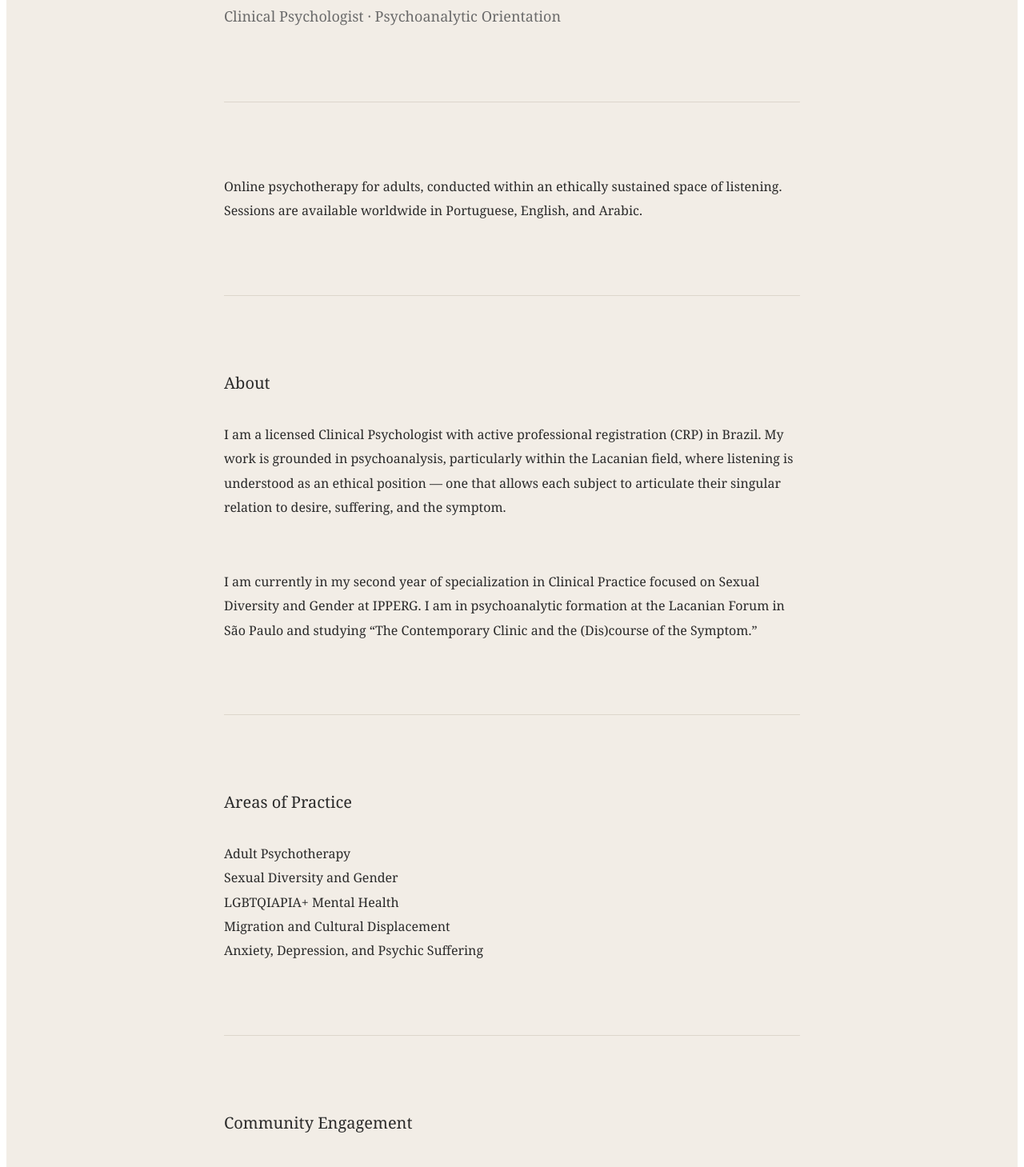
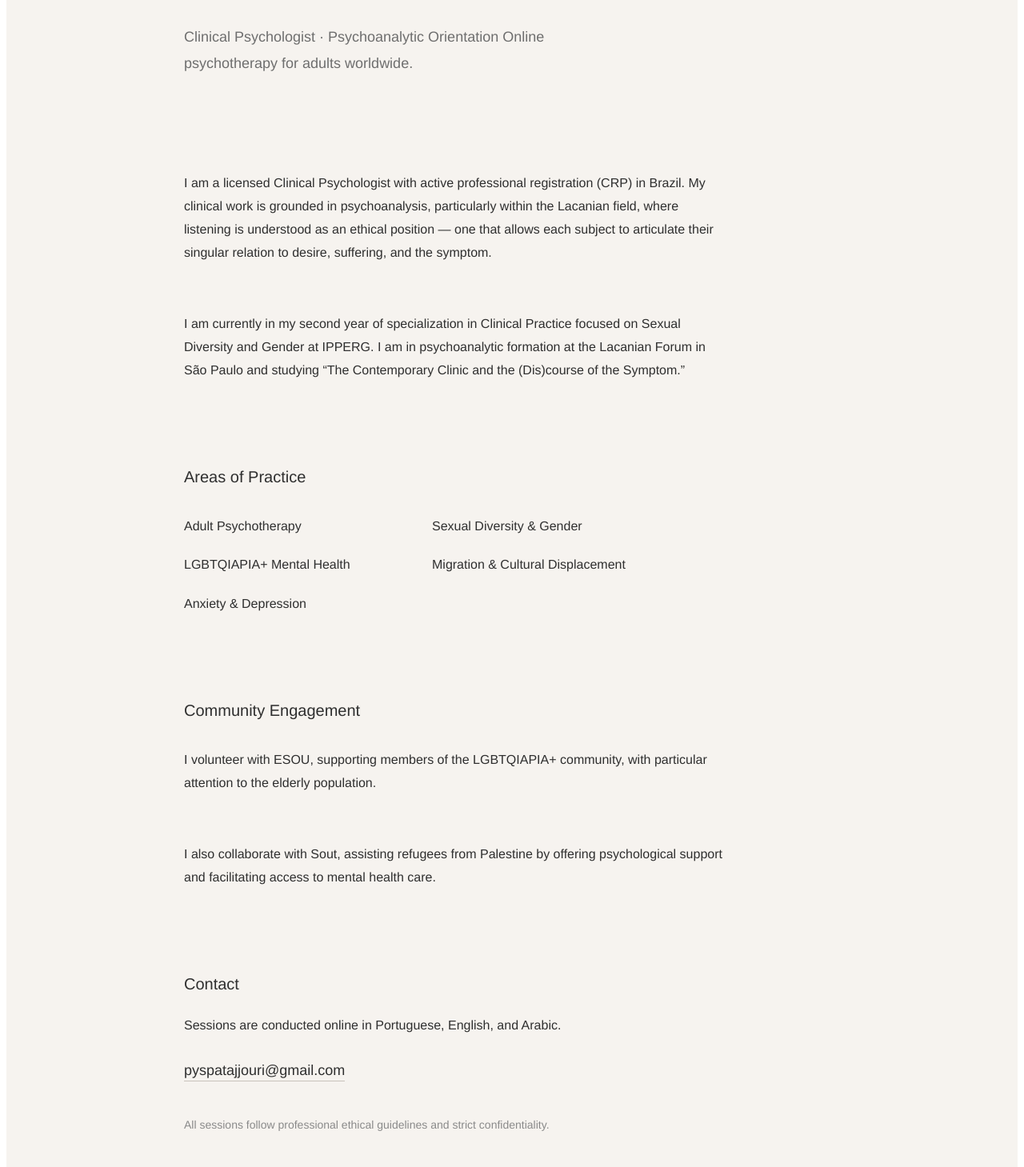
Before and after one commit to patajjouri/pysajjouripat, a Next.js app: page / in a window 1280 px wide. Shown: the part 206-1665 px from the top of the page at 80% size. Built offline with nearby package versions, Linux system fonts and the light colour scheme.

Commit message:
Update page.js

```diff
--- a/app/page.js
+++ b/app/page.js
@@ -1,89 +1,84 @@
 export default function Page() {
   return (
     <div style={{
-      fontFamily: "Georgia, serif",
-      backgroundColor: "#f2ede6",
-      color: "#2a2a2a",
-      padding: "80px 24px",
-      lineHeight: "1.9"
+      fontFamily: "'Helvetica Neue', Arial, sans-serif",
+      backgroundColor: "#f6f3ef",
+      color: "#2f2f2f",
+      padding: "100px 28px",
+      lineHeight: "1.8"
     }}>
-      <div style={{ maxWidth: "720px", margin: "0 auto" }}>
+      <div style={{ maxWidth: "820px", margin: "0 auto" }}>
 
         {/* Header */}
-        <header style={{ marginBottom: "90px" }}>
+        <section style={{ marginBottom: "120px" }}>
           <h1 style={{
-            fontSize: "40px",
-            fontWeight: "400",
+            fontSize: "42px",
+            fontWeight: "300",
             letterSpacing: "0.5px",
-            marginBottom: "12px"
+            marginBottom: "16px"
           }}>
             Patricia Ajjouri
           </h1>
 
           <p style={{
             fontSize: "18px",
-            color: "#6b6b6b"
+            color: "#6e6e6e",
+            maxWidth: "500px"
           }}>
             Clinical Psychologist · Psychoanalytic Orientation
-          </p>
-        </header>
-
-        <hr style={{ border: "none", borderTop: "1px solid #ddd6cc", marginBottom: "90px" }} />
-
-        {/* Introduction */}
-        <section style={{ marginBottom: "90px" }}>
-          <p>
-            Online psychotherapy for adults, conducted within an ethically sustained space of listening.
-            Sessions are available worldwide in Portuguese, English, and Arabic.
+            Online psychotherapy for adults worldwide.
           </p>
         </section>
 
-        <hr style={{ border: "none", borderTop: "1px solid #ddd6cc", marginBottom: "90px" }} />
-
         {/* About */}
-        <section style={{ marginBottom: "90px" }}>
-          <h2 style={{ fontSize: "20px", marginBottom: "30px", fontWeight: "500" }}>
-            About
-          </h2>
-
+        <section style={{ marginBottom: "100px", maxWidth: "680px" }}>
           <p>
             I am a licensed Clinical Psychologist with active professional registration (CRP) in Brazil.
-            My work is grounded in psychoanalysis, particularly within the Lacanian field, where listening
-            is understood as an ethical position — one that allows each subject to articulate their singular
-            relation to desire, suffering, and the symptom.
+            My clinical work is grounded in psychoanalysis, particularly within the Lacanian field,
+            where listening is understood as an ethical position — one that allows each subject
+            to articulate their singular relation to desire, suffering, and the symptom.
           </p>
 
           <br />
 
           <p>
             I am currently in my second year of specialization in Clinical Practice focused on Sexual
-            Diversity and Gender at IPPERG. I am in psychoanalytic formation at the Lacanian Forum in
-            São Paulo and studying “The Contemporary Clinic and the (Dis)course of the Symptom.”
+            Diversity and Gender at IPPERG. I am in psychoanalytic formation at the Lacanian Forum in São Paulo
+            and studying “The Contemporary Clinic and the (Dis)course of the Symptom.”
           </p>
         </section>
 
-        <hr style={{ border: "none", borderTop: "1px solid #ddd6cc", marginBottom: "90px" }} />
-
-        {/* Areas */}
-        <section style={{ marginBottom: "90px" }}>
-          <h2 style={{ fontSize: "20px", marginBottom: "30px", fontWeight: "500" }}>
+        {/* Practice Areas */}
+        <section style={{ marginBottom: "100px" }}>
+          <h2 style={{
+            fontSize: "20px",
+            fontWeight: "500",
+            marginBottom: "30px"
+          }}>
             Areas of Practice
           </h2>
 
-          <p>
-            Adult Psychotherapy<br />
-            Sexual Diversity and Gender<br />
-            LGBTQIAPIA+ Mental Health<br />
-            Migration and Cultural Displacement<br />
-            Anxiety, Depression, and Psychic Suffering
-          </p>
+          <div style={{
+            display: "grid",
+            gridTemplateColumns: "1fr 1fr",
+            gap: "20px",
+            maxWidth: "600px"
+          }}>
+            <div>Adult Psychotherapy</div>
+            <div>Sexual Diversity & Gender</div>
+            <div>LGBTQIAPIA+ Mental Health</div>
+            <div>Migration & Cultural Displacement</div>
+            <div>Anxiety & Depression</div>
+          </div>
         </section>
 
-        <hr style={{ border: "none", borderTop: "1px solid #ddd6cc", marginBottom: "90px" }} />
-
         {/* Community */}
-        <section style={{ marginBottom: "90px" }}>
-          <h2 style={{ fontSize: "20px", marginBottom: "30px", fontWeight: "500" }}>
+        <section style={{ marginBottom: "100px", maxWidth: "680px" }}>
+          <h2 style={{
+            fontSize: "20px",
+            fontWeight: "500",
+            marginBottom: "30px"
+          }}>
             Community Engagement
           </h2>
 
@@ -95,35 +90,49 @@ export default function Page() {
           <br />
 
           <p>
-            I also collaborate with Sout, assisting refugees from Palestine by offering
-            psychological support and facilitating access to mental health care.
+            I also collaborate with Sout, assisting refugees from Palestine
+            by offering psychological support and facilitating access to mental health care.
           </p>
         </section>
 
-        <hr style={{ border: "none", borderTop: "1px solid #ddd6cc", marginBottom: "90px" }} />
-
         {/* Contact */}
         <section>
-          <h2 style={{ fontSize: "20px", marginBottom: "30px", fontWeight: "500" }}>
+          <h2 style={{
+            fontSize: "20px",
+            fontWeight: "500",
+            marginBottom: "20px"
+          }}>
             Contact
           </h2>
 
           <p>
-            For appointments or further information:
+            Sessions are conducted online in Portuguese, English, and Arabic.
           </p>
 
-          <p style={{ marginTop: "20px", fontWeight: "500" }}>
+          <p style={{
+            marginTop: "25px",
+            fontSize: "18px",
+            fontWeight: "500"
+          }}>
             <a
               href="mailto:pyspatajjouri@gmail.com"
-              style={{ color: "#2a2a2a", textDecoration: "none" }}
+              style={{
+                color: "#2f2f2f",
+                textDecoration: "none",
+                borderBottom: "1px solid #c8c2bb",
+                paddingBottom: "3px"
+              }}
             >
               pyspatajjouri@gmail.com
             </a>
           </p>
 
-          <p style={{ marginTop: "40px", fontSize: "14px", color: "#7a7a7a" }}>
-            All sessions are conducted online and follow professional ethical
-            guidelines with strict confidentiality.
+          <p style={{
+            marginTop: "40px",
+            fontSize: "14px",
+            color: "#8a8a8a"
+          }}>
+            All sessions follow professional ethical guidelines and strict confidentiality.
           </p>
         </section>
 
```
